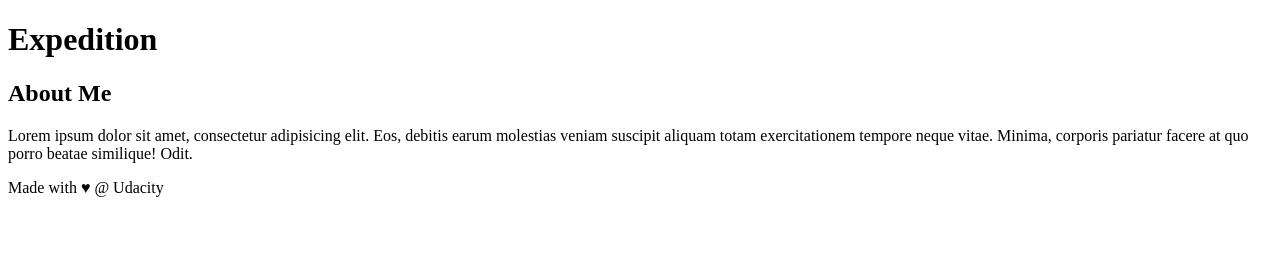
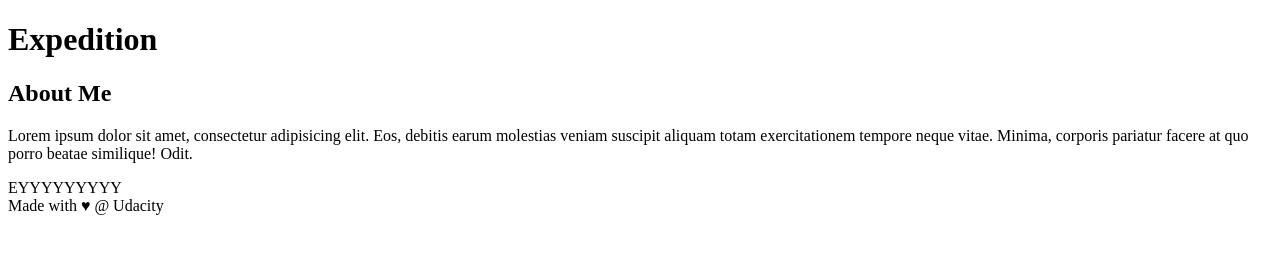
Before and after one commit to alsalher/Prueba, a plain HTML site: page index.html in a window 1280 px wide. Drawn offline with Linux system fonts and the light colour scheme.

Commit message:
Add ayyyy

```diff
--- a/index.html
+++ b/index.html
@@ -28,7 +28,7 @@
     <p>Lorem ipsum dolor sit amet, consectetur adipisicing elit. Eos, debitis earum molestias veniam suscipit aliquam totam exercitationem tempore neque vitae. Minima, corporis pariatur facere at quo porro beatae similique! Odit.</p>
 </aside>
 <!-- end of new content -->
-
+    EYYYYYYYYY
 <footer>
     Made with ♥ @ Udacity
 </footer>
```
